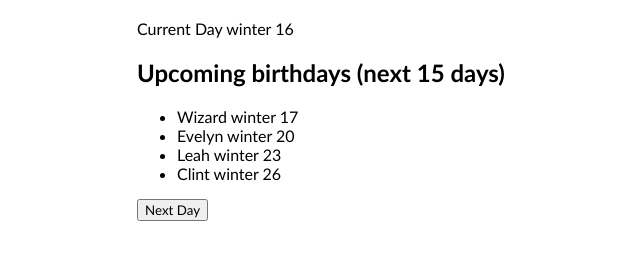
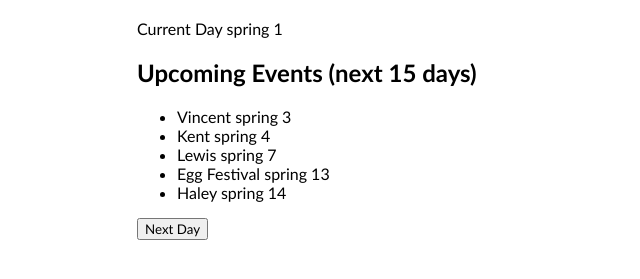
Before and after one commit to Nhawdge/stardew-helper, a plain HTML site: page index.html in a window 1280 px wide. Shown: the part 63-342 px from the top of the page, without its empty margins (103-743 px from the left). Drawn offline with Linux system fonts and the light colour scheme.

Commit message:
More changes. Adds events

```diff
--- a/data/birthdays.json
+++ /dev/null
@@ -1,5 +0,0 @@
-{
-    "birthdays" :[
-
-    ]
-}
--- /dev/null
+++ b/data/data.js
@@ -0,0 +1,234 @@
+// Don't judge. I don't want to deal with ajax & github.
+
+var data = {
+    "birthdays": [
+        {
+            "name": "Kent",
+            "date": "4",
+            "season": "spring"
+        },
+        {
+            "name": "Lewis",
+            "date": "7",
+            "season": "spring"
+        },
+        {
+            "name": "Vincent",
+            "date": "3",
+            "season": "spring"
+        },
+        {
+            "name": "Haley",
+            "date": "14",
+            "season": "spring"
+        },
+        {
+            "name": "Pam",
+            "date": "18",
+            "season": "spring"
+        },
+        {
+            "name": "Shane",
+            "date": "20",
+            "season": "spring"
+        },
+        {
+            "name": "Pierre",
+            "date": "26",
+            "season": "spring"
+        },
+        {
+            "name": "Emily",
+            "date": "27",
+            "season": "spring"
+        },
+        {
+            "name": "Jas",
+            "date": "04",
+            "season": "summer"
+        },
+        {
+            "name": "Gus",
+            "date": "08",
+            "season": "summer"
+        },
+        {
+            "name": "Maru",
+            "date": "10",
+            "season": "summer"
+        },
+        {
+            "name": "Alex",
+            "date": "13",
+            "season": "summer"
+        },
+        {
+            "name": "Sam",
+            "date": "17",
+            "season": "summer"
+        },
+        {
+            "name": "Demetrius",
+            "date": "19",
+            "season": "summer"
+        },
+        {
+            "name": "Dwarf",
+            "date": "22",
+            "season": "summer"
+        },
+        {
+            "name": "Willy",
+            "date": "24",
+            "season": "summer"
+        },
+        {
+            "name": "Penny",
+            "date": "2",
+            "season": "fall"
+        },
+        {
+            "name": "Elliott",
+            "date": "5",
+            "season": "fall"
+        },
+        {
+            "name": "Jodi",
+            "date": "11",
+            "season": "fall"
+        },
+        {
+            "name": "Abigail",
+            "date": "13",
+            "season": "fall"
+        },
+        {
+            "name": "Sandy",
+            "date": "15",
+            "season": "fall"
+        },
+        {
+            "name": "Marnie",
+            "date": "18",
+            "season": "fall"
+        },
+        {
+            "name": "Robin",
+            "date": "21",
+            "season": "fall"
+        },
+        {
+            "name": "George",
+            "date": "24",
+            "season": "fall"
+        },
+        {
+            "name": "Krobus ",
+            "date": "1",
+            "season": "winter"
+        },
+        {
+            "name": "Linus",
+            "date": "3",
+            "season": "winter"
+        },
+        {
+            "name": "Caroline",
+            "date": "7",
+            "season": "winter"
+        },
+        {
+            "name": "Sebastian",
+            "date": "10",
+            "season": "winter"
+        },
+        {
+            "name": "Harvey",
+            "date": "14",
+            "season": "winter"
+        },
+        {
+            "name": "Wizard",
+            "date": "17",
+            "season": "winter"
+        },
+        {
+            "name": "Evelyn",
+            "date": "20",
+            "season": "winter"
+        },
+        {
+            "name": "Leah",
+            "date": "23",
+            "season": "winter"
+        },
+        {
+            "name": "Clint",
+            "date": "26",
+            "season": "winter"
+        }
+    ],
+    "events": [
+        {
+            "name": "Egg Festival",
+            "date": "13",
+            "season": "spring"
+        },
+        {
+            "name": "Flower Dance",
+            "date": "24",
+            "season": "spring"
+        },
+        {
+            "name": "SalmonBerry Season (15-18)",
+            "date": "18",
+            "season": "spring"
+        },
+        {
+            "name": "Luau",
+            "date": "11",
+            "season": "summer"
+        },
+        {
+            "name": "Dance of the Moonlight Jellies",
+            "date": "28",
+            "season": "summer"
+        },
+        {
+            "name": "Extra Beach Foragables (12-14)",
+            "date": "14",
+            "season": "summer"
+        },
+        {
+            "name": "Stardew Valley Fair",
+            "date": "16",
+            "season": "fall"
+        },
+        {
+            "name": "Spirit's Eve",
+            "date": "27",
+            "season": "fall"
+        },
+        {
+            "name": "Blackberries (8-11)",
+            "date": "11",
+            "season": "fall"
+        },
+        {
+            "name": "Festival of Ice",
+            "date": "8",
+            "season": "winter"
+        },
+        {
+            "name": "Night Market(15-17",
+            "date": "17",
+            "season": "winter"
+        },
+        {
+            "name": "Feast of the Winter Star",
+            "date": "25",
+            "season": "winter"
+        },
+    ]
+
+}
--- a/index.html
+++ b/index.html
@@ -17,13 +17,14 @@
     <p>Current Day
         <span data-bind="currentDate"></span>
     </p>
-    <h2> Upcoming birthdays (next 15 days)</h2>
+    <h2> Upcoming Events (next 15 days)</h2>
     <ul data-foreach="birthdays">
 
     </ul>
 
 
     <button data-click="nextDay">Next Day</button>
+    <script src="data/data.js"></script>
     <script src="stardew-helper.js"></script>
 </body>
 </html>
--- a/stardew-helper.js
+++ b/stardew-helper.js
@@ -1,177 +1,4 @@
-var data = {
-    "birthdays": [
-        {
-            "person": "Kent",
-            "date": "4",
-            "season": "spring"
-        },
-        {
-            "person": "Lewis",
-            "date": "7",
-            "season": "spring"
-        },
-        {
-            "person": "Vincent",
-            "date": "3",
-            "season": "spring"
-        },
-        {
-            "person": "Haley",
-            "date": "14",
-            "season": "spring"
-        },
-        {
-            "person": "Pam",
-            "date": "18",
-            "season": "spring"
-        },
-        {
-            "person": "Shane",
-            "date": "20",
-            "season": "spring"
-        },
-        {
-            "person": "Pierre",
-            "date": "26",
-            "season": "spring"
-        },
-        {
-            "person": "Emily",
-            "date": "27",
-            "season": "spring"
-        },
-        {
-            "person": "Jas",
-            "date": "04",
-            "season": "summer"
-        },
-        {
-            "person": "Gus",
-            "date": "08",
-            "season": "summer"
-        },
-        {
-            "person": "Maru",
-            "date": "10",
-            "season": "summer"
-        },
-        {
-            "person": "Alex",
-            "date": "13",
-            "season": "summer"
-        },
-        {
-            "person": "Sam",
-            "date": "17",
-            "season": "summer"
-        },
-        {
-            "person": "Demetrius",
-            "date": "19",
-            "season": "summer"
-        },
-        {
-            "person": "Dwarf",
-            "date": "22",
-            "season": "summer"
-        },
-        {
-            "person": "Willy",
-            "date": "24",
-            "season": "summer"
-        },
-        {
-            "person": "Penny",
-            "date": "2",
-            "season": "fall"
-        },
-        {
-            "person": "Elliott",
-            "date": "5",
-            "season": "fall"
-        },
-        {
-            "person": "Jodi",
-            "date": "11",
-            "season": "fall"
-        },
-        {
-            "person": "Abigail",
-            "date": "13",
-            "season": "fall"
-        },
-        {
-            "person": "Sandy",
-            "date": "15",
-            "season": "fall"
-        },
-        {
-            "person": "Marnie",
-            "date": "18",
-            "season": "fall"
-        },
-        {
-            "person": "Robin",
-            "date": "21",
-            "season": "fall"
-        },
-        {
-            "person": "George",
-            "date": "24",
-            "season": "fall"
-        },
-        {
-            "person": "Krobus ",
-            "date": "1",
-            "season": "winter"
-        },
-        {
-            "person": "Linus",
-            "date": "3",
-            "season": "winter"
-        },
-        {
-            "person": "Caroline",
-            "date": "7",
-            "season": "winter"
-        },
-        {
-            "person": "Sebastian",
-            "date": "10",
-            "season": "winter"
-        },
-        {
-            "person": "Harvey",
-            "date": "14",
-            "season": "winter"
-        },
-        {
-            "person": "Wizard",
-            "date": "17",
-            "season": "winter"
-        },
-        {
-            "person": "Evelyn",
-            "date": "20",
-            "season": "winter"
-        },
-        {
-            "person": "Leah",
-            "date": "23",
-            "season": "winter"
-        },
-        {
-            "person": "Clint",
-            "date": "26",
-            "season": "winter"
-        },
-
-    ]
-}
-
 var CurrentDate;
-var BirthDays;
-
 
 function StarDate() {
     var self = this;
@@ -201,7 +28,6 @@ function StarDate() {
 
     self.getSeason = function () {
         var season = Math.ceil(self.value / 28 % 4) || 1;
-        console.log(season);
         switch (season) {
             case 1:
             case "spring":
@@ -234,7 +60,7 @@ function StarDate() {
 function Load() {
     // get data from localstorage
     BindButtons();
-    CurrentDate = new StarDate(100);
+    CurrentDate = new StarDate(1);
 
     var datespot = document.querySelector('[data-bind=currentDate]');
     datespot.innerHTML = CurrentDate;
@@ -243,12 +69,17 @@ function Load() {
 }
 
 function LoadBirthdays() {
-    if (BirthDays == null) {
-        BirthDays = data.birthdays.map(function (data) {
-            return { Name: data.person, Date: new StarDate(data.season, data.date) }
-        })
-    }
-    upcomingBirthdays = BirthDays.filter(function (birthday) {
+    var events = data.events.concat(data.birthdays);
+
+    allEvents = events.map(function (data) {
+        return { Name: data.name, Date: new StarDate(data.season, data.date) }
+    })
+
+    allEvents.sort(function (a, b) {
+        return a.Date.value - b.Date.value;
+    })
+
+    upcomingEvents = allEvents.filter(function (birthday) {
         var diff = birthday.Date.value - CurrentDate.value;
         return diff < 16 && diff >= 0;
     })
@@ -256,12 +87,11 @@ function LoadBirthdays() {
 
     var birthdayText = document.querySelector("[data-foreach=birthdays]");
     birthdayText.innerHTML = "";
-    for (i of upcomingBirthdays) {
+    for (i of upcomingEvents) {
         var elem = document.createElement('li');
         elem.innerHTML = i.Name + " " + i.Date;
         birthdayText.appendChild(elem);
     }
-
 }
 
 function BindButtons() {
@@ -269,7 +99,6 @@ function BindButtons() {
 }
 
 function NextDay() {
-    console.log("advancing day")
     CurrentDate.AddDay(1);
     var datespot = document.querySelector('[data-bind=currentDate]');
     datespot.innerHTML = CurrentDate;
```
